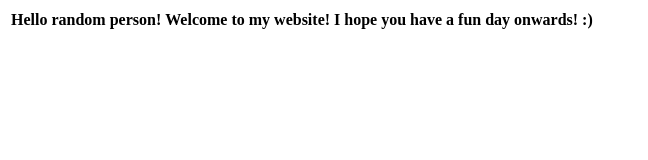
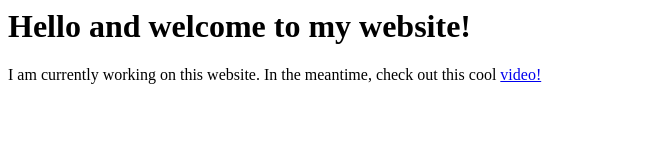
Before and after one commit to InfernoJoes/infernojoes.github.io, a plain HTML site: page index.html in a window 1280 px wide. Shown: the whole page, without its empty margins (0-648 px from the left). Drawn offline with Linux system fonts and the light colour scheme.

Commit message:
Initial commit

```diff
--- a/index.html
+++ b/index.html
@@ -1,17 +1,10 @@
 <html>
     <table>
-        <tr>
-            <th>
-                Hello random person!
-            </th>
+        <h1>Hello and welcome to my website!</h1>
 
-            <th>
-                Welcome to my website!
-            </th>
-
-            <th>
-                I hope you have a fun day onwards! :)
-            </th>
-        </tr>
+        <p>
+            I am currently working on this website. In the meantime, check out this cool
+            <a href="https://www.youtube.com/watch?v=J_5TViRI0n0">video!</a>
+        </p>
     </table>
 </html>
```
